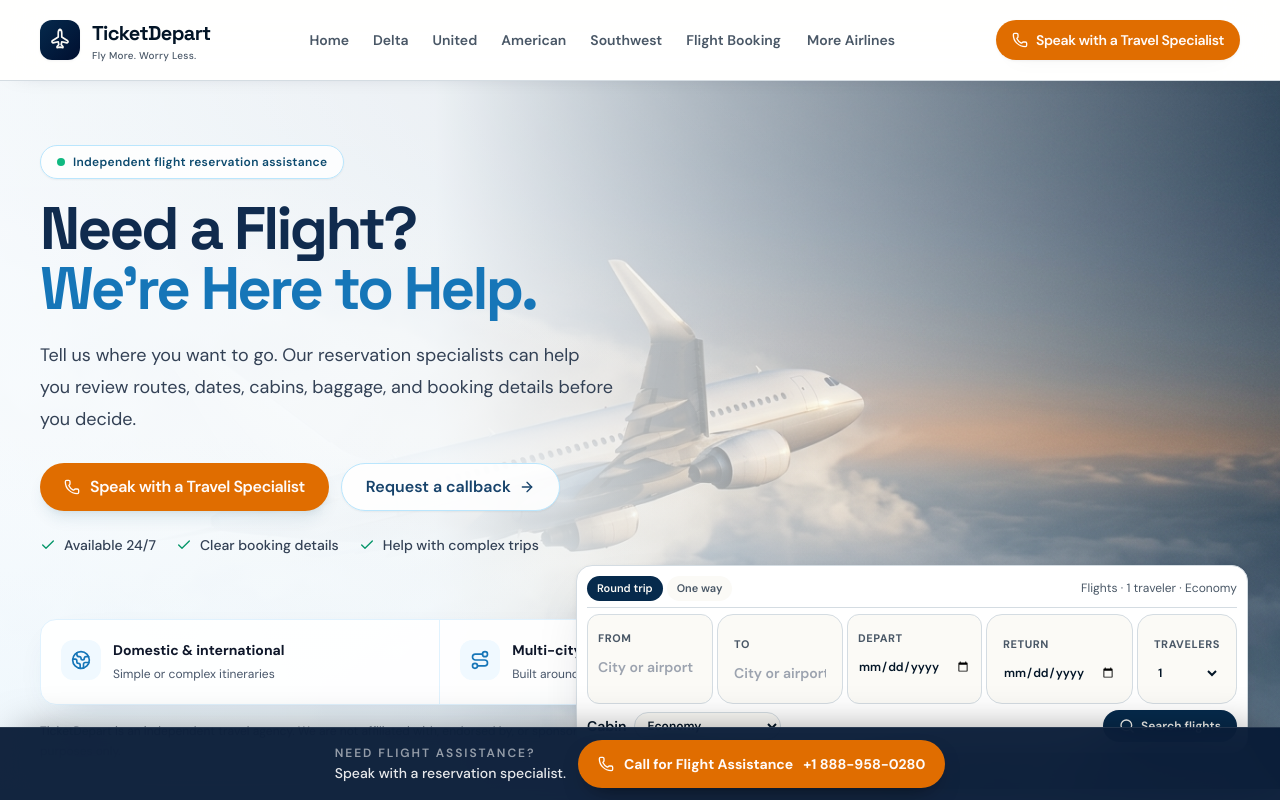
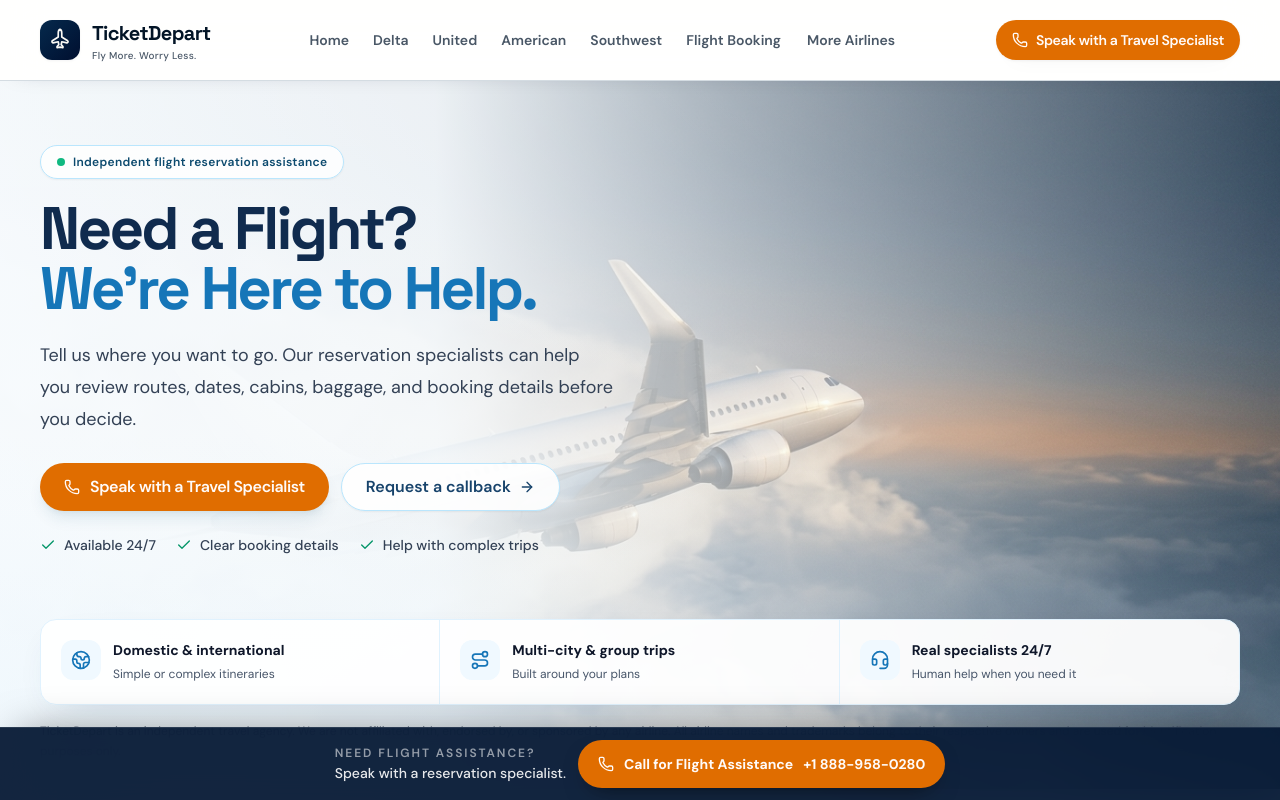
Before and after one commit to gauravpabbun1989-spec/td-2-2026, a React (Vite) app in the folder src/frontend/: page / in a window 1280 px wide. Shown: the top 800 px of the page. Built offline with nearby package versions, Linux system fonts and the light colour scheme; what @caffeineai/core-infrastructure would draw is missing.

Commit message:
design: restyle homepage flight search as a bright standalone card

```diff
--- a/src/frontend/src/pages/FlightSearchPage.tsx
+++ b/src/frontend/src/pages/FlightSearchPage.tsx
@@ -625,7 +625,7 @@ export function FlightSearchPage({ embedded = false }: { embedded?: boolean }) {
   return (
     <>
       {!embedded && <Seo title={PAGE_TITLE} description={PAGE_DESCRIPTION} path={PAGE_PATH} />}
-      <section className={embedded ? "relative z-20 -mt-40 overflow-visible bg-transparent py-0 sm:-mt-48 lg:-mt-56" : "relative overflow-visible bg-cover bg-center py-16 sm:py-24"} style={embedded ? undefined : { backgroundImage: "linear-gradient(rgba(0, 28, 45, 0.42), rgba(0, 28, 45, 0.58)), url(https://images.unsplash.com/photo-1507525428034-b723cf961d3e?auto=format&fit=crop&w=2000&q=85)" }}>
+      <section className={embedded ? "relative z-20 overflow-visible bg-gradient-to-b from-[#eef8ff] to-white py-6 sm:py-8" : "relative overflow-visible bg-cover bg-center py-16 sm:py-24"} style={embedded ? undefined : { backgroundImage: "linear-gradient(rgba(0, 28, 45, 0.42), rgba(0, 28, 45, 0.58)), url(https://images.unsplash.com/photo-1507525428034-b723cf961d3e?auto=format&fit=crop&w=2000&q=85)" }}>
         <div className="mx-auto w-full max-w-7xl px-4 sm:px-6 lg:px-8">
           {!embedded && (
             <div className="mx-auto max-w-5xl text-center text-white">
@@ -635,7 +635,7 @@ export function FlightSearchPage({ embedded = false }: { embedded?: boolean }) {
             </div>
           )}
 
-          <div className={`overflow-visible rounded-2xl border border-border bg-card p-2 shadow-elevated sm:p-2.5 ${embedded ? "lg:ml-auto lg:max-w-2xl" : ""}`}>
+          <div className={`overflow-visible rounded-2xl border border-sky-100 bg-white p-3 shadow-[0_16px_48px_-24px_rgba(20,74,120,0.25)] sm:p-4 ${embedded ? "mx-auto max-w-6xl" : ""}`}>
             <div className="flex flex-wrap items-center gap-1 border-b border-border pb-1.5">
               {["Round trip", "One way"].map((type) => (
                 <button key={type} type="button" onClick={() => { setTripType(type); if (type === "One way") setReturnDate(""); }} className={`rounded-full px-2.5 py-1 text-[11px] font-semibold transition ${tripType === type ? "bg-primary text-primary-foreground" : "bg-background text-muted-foreground hover:bg-muted"}`}>{type}</button>
@@ -658,12 +658,12 @@ export function FlightSearchPage({ embedded = false }: { embedded?: boolean }) {
                 {airportSearch === "to" && suggestionList(toMatches, setTo, setToChoice)}
               </label>
 
-              <label className="rounded-xl border border-border bg-background p-2.5">
+              <label className="rounded-xl border border-sky-100 bg-sky-50/50 p-2.5">
                 <span className="text-[11px] font-bold uppercase tracking-wider text-muted-foreground">Depart</span>
                 <input type="date" min={new Date().toISOString().slice(0, 10)} value={date} onChange={(e) => { const nextDate = e.target.value; setDate(nextDate); if (returnDate && returnDate < nextDate) setReturnDate(nextDate); }} className="mt-1 h-7 w-full bg-transparent text-xs font-semibold outline-none" />
               </label>
 
-              <label className="rounded-2xl border border-border bg-background p-4">
+              <label className="rounded-xl border border-sky-100 bg-sky-50/50 p-2.5">
                 <span className="text-[11px] font-bold uppercase tracking-wider text-muted-foreground">Return</span>
                 <input type="date" value={returnDate} min={date || undefined} disabled={tripType === "One way"} onChange={(e) => setReturnDate(e.target.value)} className="mt-1 h-7 w-full bg-transparent text-xs font-semibold outline-none disabled:opacity-40" />
               </label>
```
